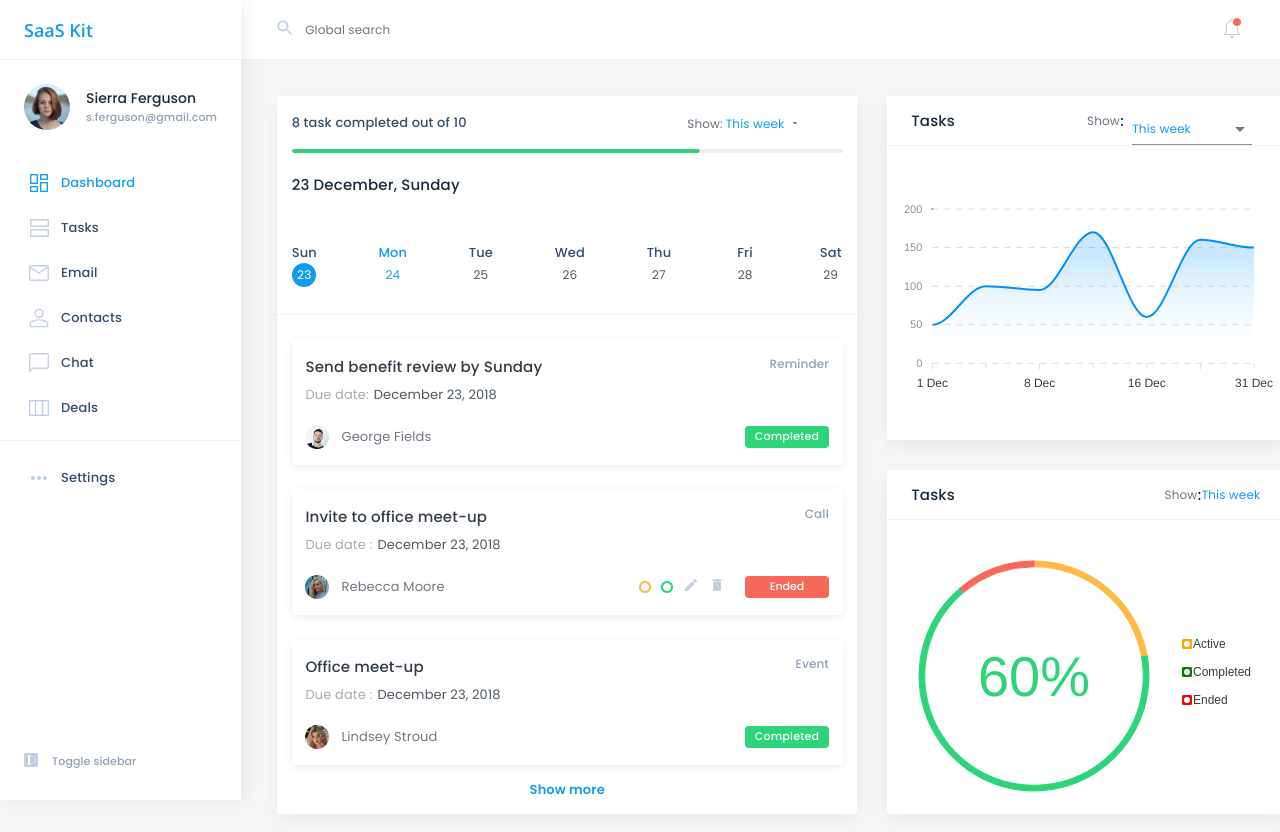
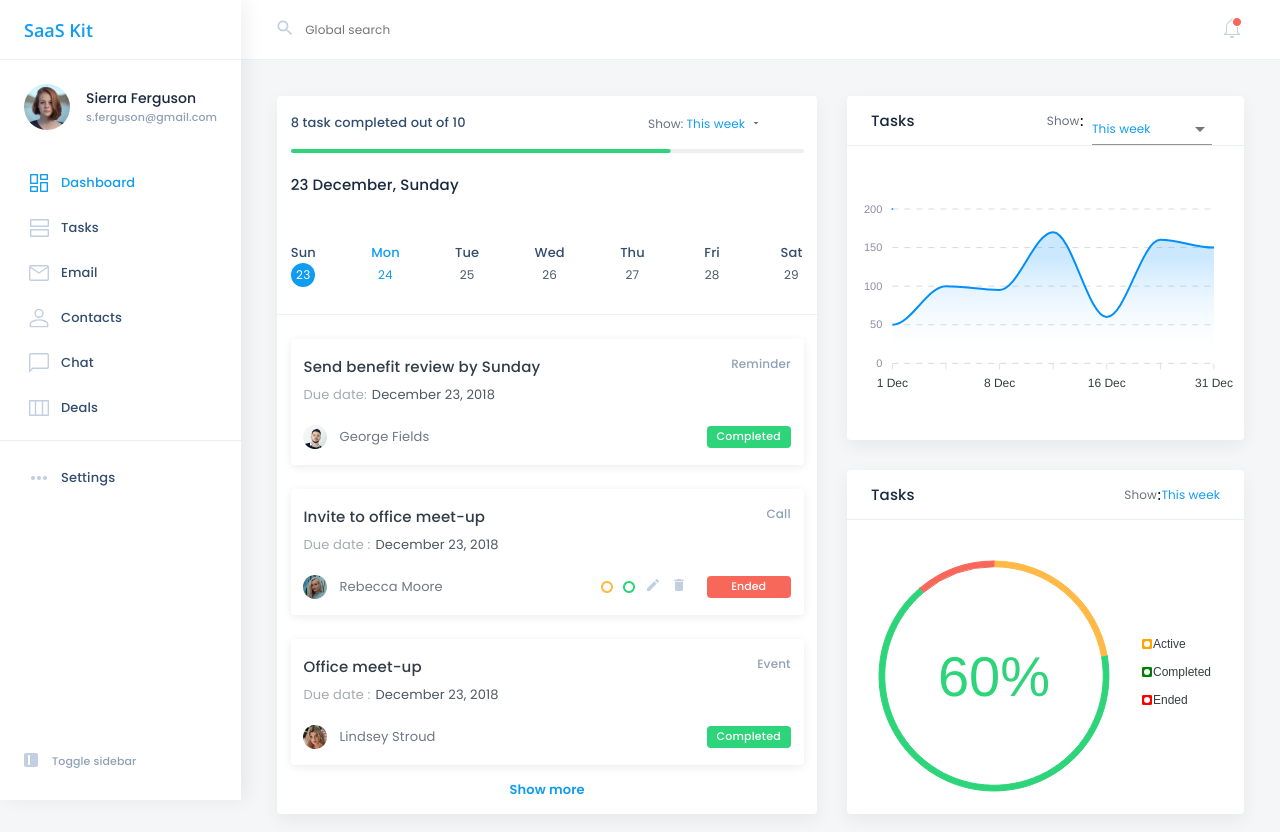
Before and after one commit to AliQasimzade/SaaS-DashBoard-UI-Kit, a React (Create React App) app: page /dashboard in a window 1280 px wide. Shown: the top 832 px of the page. Built offline with nearby package versions, Linux system fonts and the light colour scheme.

Commit message:
content component's fixed layout (grid -> flex)

```diff
--- a/src/components/Content.js
+++ b/src/components/Content.js
@@ -8,8 +8,11 @@ const Content = () => {
 	return (
 		<div className="content">
 			<Tasks />
+			<div className="charts">
 			<DealsGraphic />
 			<TasksChart />
+			</div>
+
 		</div>
 	);
 };
--- a/src/components/TasksChart.js
+++ b/src/components/TasksChart.js
@@ -10,7 +10,6 @@ const TasksChart = () => {
 			pie: {
 				donut: {
 					size: 95,
-					rotate: -45,
 					labels: {
 						show: true,
 						name: {
--- a/src/styles/Content.scss
+++ b/src/styles/Content.scss
@@ -2,22 +2,9 @@
 	width: 100%;
     height: fit-content;
     overflow-y: auto;
-	display: grid;
+	display: flex;
     overflow: auto;
-	grid-template-columns: 60% 1fr;
-	grid-template-rows: repeat(2, 344px);
-	grid-column-gap: 30px;
-	grid-row-gap: 30px;
-    grid-template-areas: 'tasks dealsGraphic'
-    'tasks tasksChart';
+
     padding: 36px;
-    .tasks{
-        grid-area: tasks;
-    }
-    .tasks-chart{
-        grid-area: tasksChart;
-    }
-    .deals-graphic{
-        grid-area: dealsGraphic;
-    }
+
 }
--- a/src/styles/DealsGraphic.scss
+++ b/src/styles/DealsGraphic.scss
@@ -8,7 +8,7 @@
 	box-shadow: 0px 6px 18px rgba(0, 0, 0, 0.06);
 	display: flex;
 	flex-direction: column;
-	height: 100%;
+	height: 344px;
 	justify-content: flex-start;
 	title {
 		display: none !important;
--- a/src/styles/Tasks.scss
+++ b/src/styles/Tasks.scss
@@ -10,6 +10,7 @@
 	height: 100%;
 	justify-content: center;
 	width: 100%;
+	margin-right: 30px;
 	section {
 		align-items: center;
 		display: flex;
--- a/src/styles/TasksChart.scss
+++ b/src/styles/TasksChart.scss
@@ -8,7 +8,8 @@
 	box-shadow: 0px 6px 18px rgba(0, 0, 0, 0.06);
 	display: flex;
 	flex-direction: column;
-	height: 100%;
+	height: 344px;
+	margin-top: 30px;
 	justify-content: flex-start;
 	.donut {
 		.apexcharts-canvas {
```
